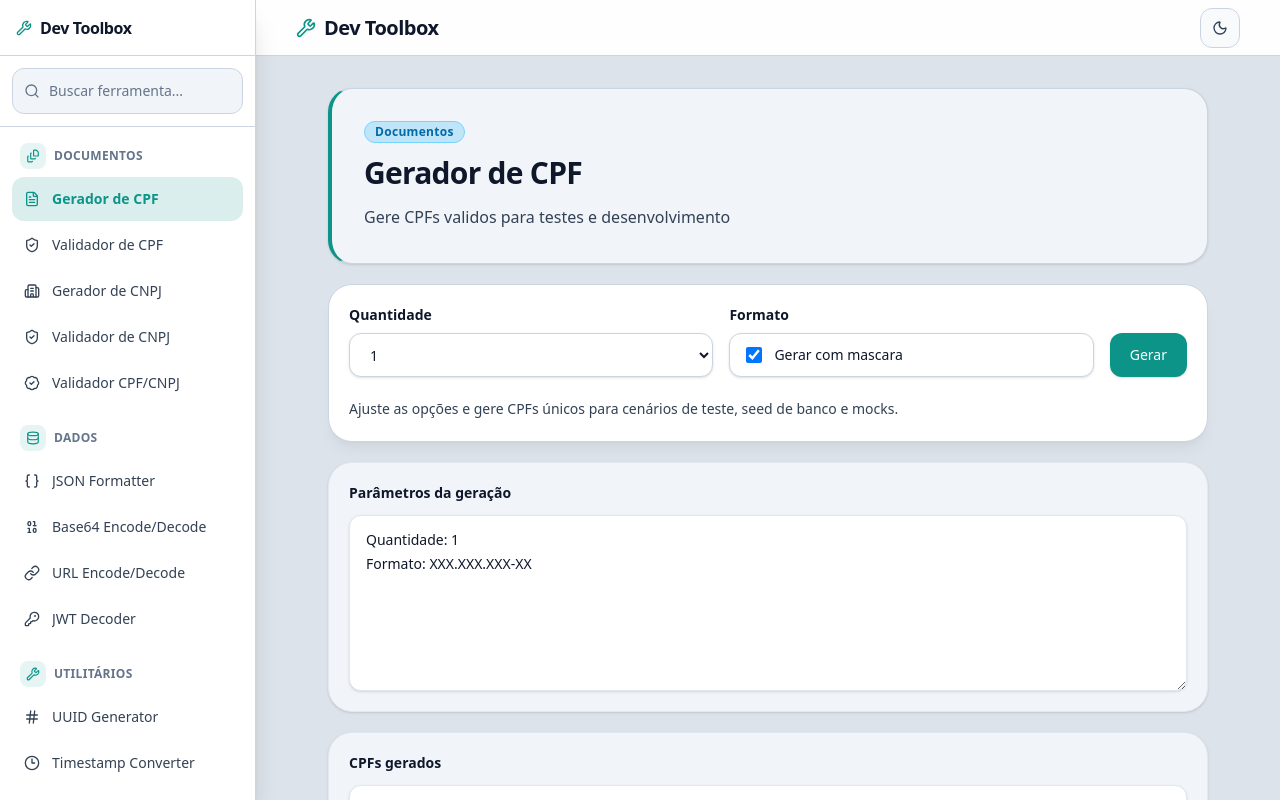
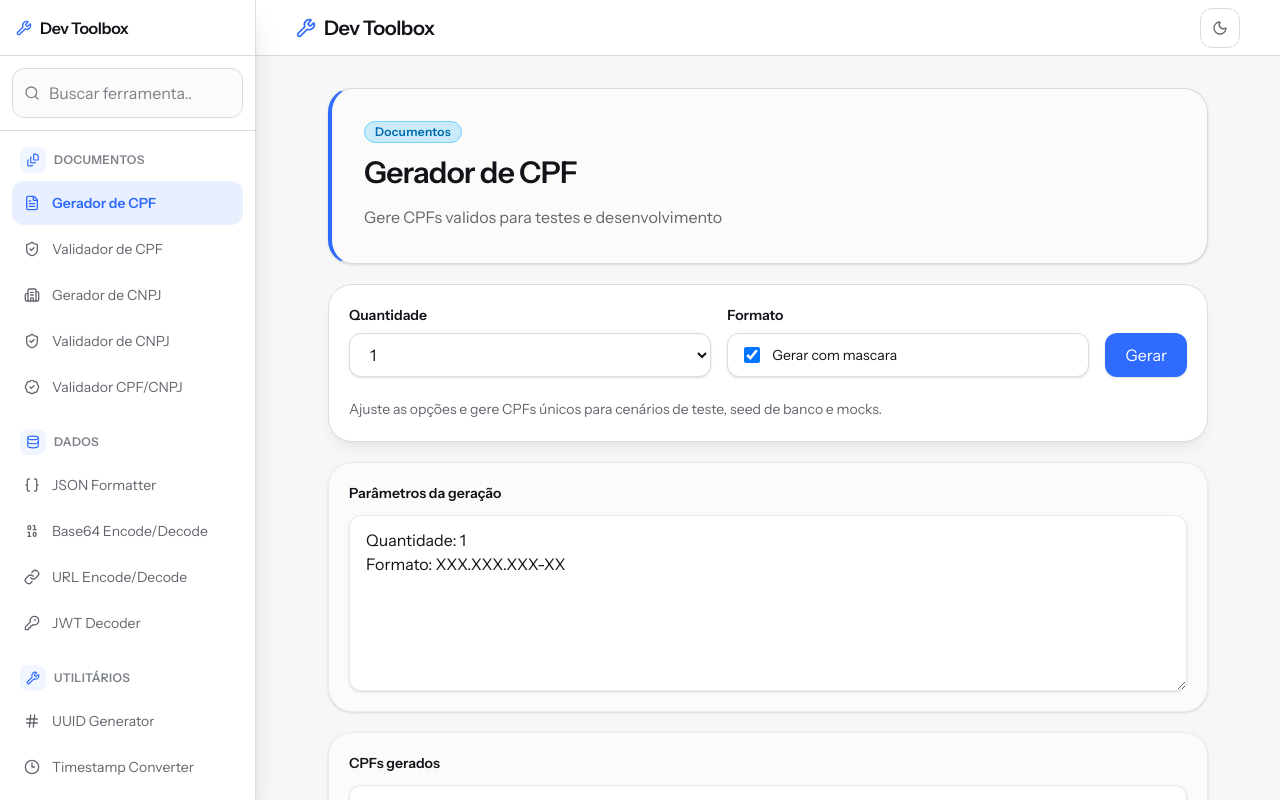
Before and after one commit to GabrielGuilhermess/dev-toolbox, a React (Vite) app: page /cpf-generator in a window 1280 px wide. Shown: the top 800 px of the page. Built offline with nearby package versions, Linux system fonts and the light colour scheme.

Commit message:
refactor(design): migrate shared visual foundations

```diff
--- a/src/styles/globals.css
+++ b/src/styles/globals.css
@@ -1,59 +1,79 @@
+@import url('https://fonts.googleapis.com/css2?family=IBM+Plex+Mono:wght@400;500&family=Instrument+Sans:wght@400;500;600&display=swap');
 @import "tailwindcss";
 
 :root {
   color-scheme: light;
 
-  --color-bg: #dde3ea;
-  --color-surface: #ffffff;
-  --color-surface-inset: #f1f5f9;
-  --color-surface-elevated: #f8fafc;
+  --background: #f7f7f5;
+  --surface: #ffffff;
+  --text: #111318;
+  --muted: #62666d;
+  --divider-section: #d9dce1;
+  --divider-item: #e8eaed;
+  --brand-primary: #2f6bff;
 
-  --color-border: #cbd5e1;
-  --color-border-subtle: #e2e8f0;
-  --color-border-strong: #94a3b8;
+  --color-bg: var(--background);
+  --color-surface: var(--surface);
+  --color-surface-inset: #fbfbfa;
+  --color-surface-elevated: var(--surface);
+  --color-border: var(--divider-section);
+  --color-border-subtle: var(--divider-item);
+  --color-border-strong: #b8bcc3;
+  --color-text: var(--text);
+  --color-text-muted: var(--muted);
+  --color-text-subtle: #7c8189;
+  --color-primary: var(--brand-primary);
+  --color-primary-hover: #245ce0;
+  --color-primary-fg: #ffffff;
+  --color-primary-subtle: rgba(47, 107, 255, 0.07);
+  --color-primary-muted: rgba(47, 107, 255, 0.11);
+  --color-primary-ring: rgba(47, 107, 255, 0.28);
+  --color-hover: rgba(17, 19, 24, 0.035);
+  --color-active: rgba(17, 19, 24, 0.065);
+  --color-output-bg: #fbfbfa;
 
-  --color-text: #0f172a;
-  --color-text-muted: #334155;
-  --color-text-subtle: #64748b;
+  --font-sans: 'Instrument Sans', system-ui, -apple-system, BlinkMacSystemFont, 'Segoe UI', sans-serif;
+  --font-mono: 'IBM Plex Mono', ui-monospace, SFMono-Regular, Menlo, Monaco, Consolas, monospace;
 
-  --color-primary: #0d9488;
-  --color-primary-hover: #0f766e;
-  --color-primary-fg: #ffffff;
-  --color-primary-subtle: rgba(13, 148, 136, 0.10);
-  --color-primary-muted: rgba(13, 148, 136, 0.15);
-  --color-primary-ring: rgba(13, 148, 136, 0.30);
+  --radius-detail: 4px;
+  --radius-control: 6px;
+  --radius-surface: 8px;
 
-  --color-hover: rgba(0, 0, 0, 0.05);
-  --color-active: rgba(0, 0, 0, 0.08);
-  --color-output-bg: #f1f5f9;
+  --motion-fast: 120ms;
+  --motion-normal: 180ms;
+  --motion-slow: 240ms;
+  --motion-easing: cubic-bezier(0.2, 0.8, 0.2, 1);
 }
 
 .dark {
   color-scheme: dark;
 
-  --color-bg: #0b1120;
-  --color-surface: #1e293b;
-  --color-surface-inset: #141f2e;
-  --color-surface-elevated: #2d3f55;
+  --background: #0d0f12;
+  --surface: #14171b;
+  --text: #f3f4f6;
+  --muted: #969ca5;
+  --divider-section: #292d33;
+  --divider-item: #1d2127;
 
-  --color-border: #334155;
-  --color-border-subtle: #253347;
-  --color-border-strong: #475569;
-
-  --color-text: #f1f5f9;
-  --color-text-muted: #94a3b8;
-  --color-text-subtle: #64748b;
-
-  --color-primary: #2dd4bf;
-  --color-primary-hover: #5eead4;
-  --color-primary-fg: #0f172a;
-  --color-primary-subtle: rgba(45, 212, 191, 0.12);
-  --color-primary-muted: rgba(45, 212, 191, 0.18);
-  --color-primary-ring: rgba(45, 212, 191, 0.30);
-
-  --color-hover: rgba(255, 255, 255, 0.06);
-  --color-active: rgba(255, 255, 255, 0.10);
-  --color-output-bg: #141f2e;
+  --color-bg: var(--background);
+  --color-surface: var(--surface);
+  --color-surface-inset: #111419;
+  --color-surface-elevated: var(--surface);
+  --color-border: var(--divider-section);
+  --color-border-subtle: var(--divider-item);
+  --color-border-strong: #3a4048;
+  --color-text: var(--text);
+  --color-text-muted: var(--muted);
+  --color-text-subtle: #747b85;
+  --color-primary: var(--brand-primary);
+  --color-primary-hover: #5d8aff;
+  --color-primary-fg: #ffffff;
+  --color-primary-subtle: rgba(47, 107, 255, 0.11);
+  --color-primary-muted: rgba(47, 107, 255, 0.16);
+  --color-primary-ring: rgba(47, 107, 255, 0.34);
+  --color-hover: rgba(255, 255, 255, 0.045);
+  --color-active: rgba(255, 255, 255, 0.075);
+  --color-output-bg: #111419;
 }
 
 * {
@@ -66,33 +86,72 @@ body,
   min-height: 100%;
 }
 
+html {
+  background: var(--color-bg);
+}
+
 body {
   margin: 0;
   background: var(--color-bg);
   color: var(--color-text);
-  font-family: system-ui, -apple-system, BlinkMacSystemFont, 'Segoe UI', sans-serif;
+  font-family: var(--font-sans);
+  font-synthesis: none;
+  text-rendering: optimizeLegibility;
+}
+
+button,
+input,
+select,
+textarea {
+  font: inherit;
+}
+
+code,
+kbd,
+pre,
+samp,
+.font-mono {
+  font-family: var(--font-mono);
+}
+
+::selection {
+  background: rgba(47, 107, 255, 0.18);
+}
+
+:focus-visible {
+  outline: 2px solid var(--color-primary);
+  outline-offset: 2px;
 }
 
 @keyframes toast-in {
-  0% {
+  from {
     opacity: 0;
-    transform: translate3d(0, -0.75rem, 0) scale(0.98);
+    transform: translate3d(0, -0.35rem, 0);
   }
 
-  100% {
+  to {
     opacity: 1;
-    transform: translate3d(0, 0, 0) scale(1);
+    transform: translate3d(0, 0, 0);
   }
 }
 
 @keyframes toast-out {
-  0% {
+  from {
     opacity: 1;
-    transform: translate3d(0, 0, 0) scale(1);
   }
 
-  100% {
+  to {
     opacity: 0;
-    transform: translate3d(0, -0.5rem, 0) scale(0.98);
   }
 }
+
+@media (prefers-reduced-motion: reduce) {
+  *,
+  *::before,
+  *::after {
+    scroll-behavior: auto !important;
+    transition-duration: 0.01ms !important;
+    animation-duration: 0.01ms !important;
+    animation-iteration-count: 1 !important;
+  }
+}
```
